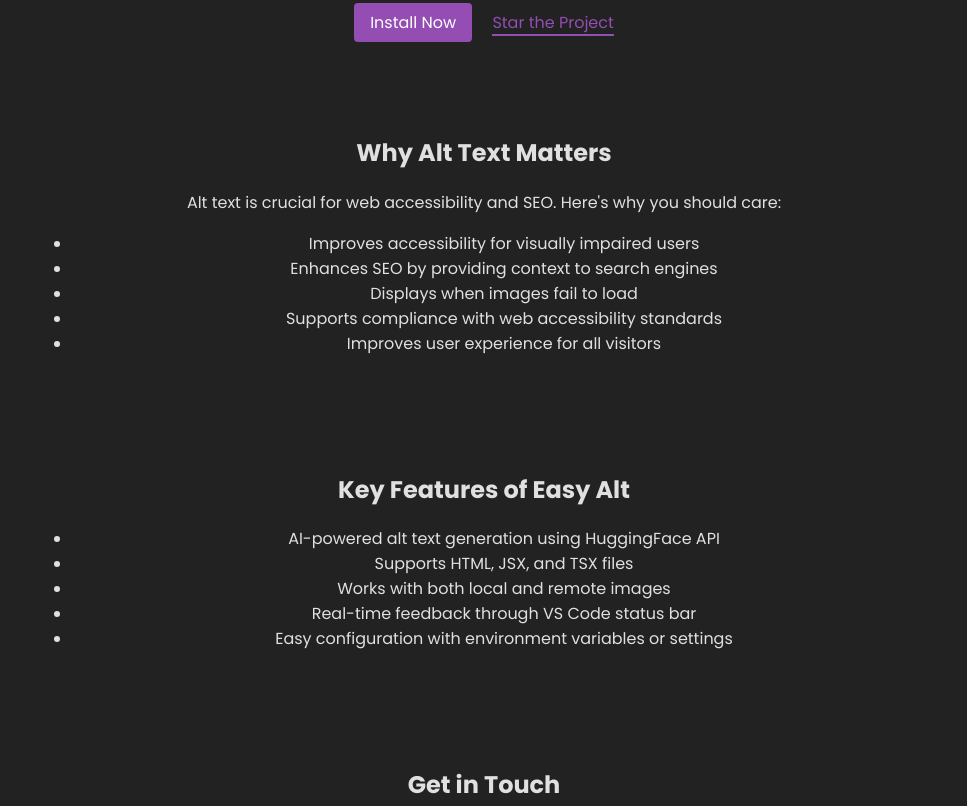
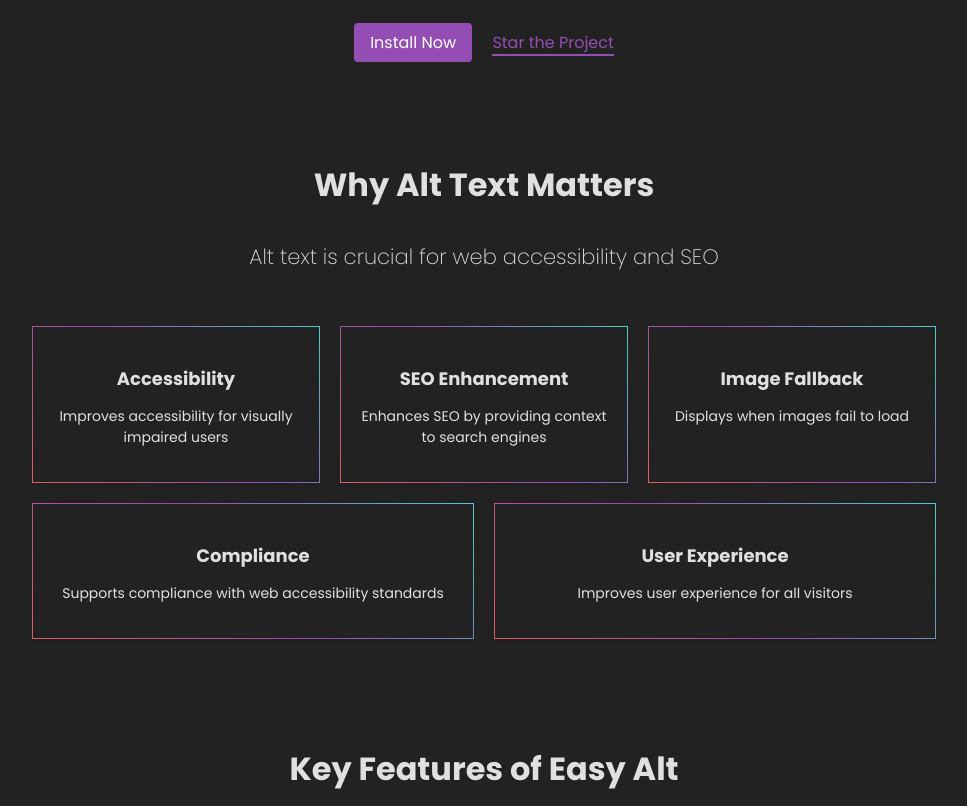
Before and after one commit to FatumaA/easy-alt-website, a plain HTML site: page index.html in a window 1280 px wide. Shown: the part 594-1400 px from the top of the page, without its empty margins (156-1123 px from the left). Drawn offline with Linux system fonts and the light colour scheme.

Commit message:
style: add bento cards to about

```diff
--- a/index.html
+++ b/index.html
@@ -42,7 +42,6 @@
     </nav>
     <main>
         <section id="home">
-
             <h1>AI-Powered <br>
                 <span id="highlight">Alt Text Generator</span>
                 <br>
@@ -52,18 +51,39 @@
             <a href="https://marketplace.visualstudio.com/items?itemName=FatumaA.easy-alt" target="_blank"
                 class="btn">Install Now</a>
             <a href="https://github.com/FatumaA/easy-alt" target="_blank" class="btn-sec">Star the Project</a>
-
         </section>
         <section id="about">
             <h2>Why Alt Text Matters</h2>
-            <p>Alt text is crucial for web accessibility and SEO. Here's why you should care:</p>
-            <ul>
-                <li>Improves accessibility for visually impaired users</li>
-                <li>Enhances SEO by providing context to search engines</li>
-                <li>Displays when images fail to load</li>
-                <li>Supports compliance with web accessibility standards</li>
-                <li>Improves user experience for all visitors</li>
-            </ul>
+            <p>Alt text is crucial for web accessibility and SEO</p>
+            <div class="points-container">
+                <div class="top-row">
+                    <div class="card">
+                        <h3 class="card-title">Accessibility</h3>
+                        <p class="card-content">Improves accessibility for visually impaired users</p>
+                    </div>
+                    <div class="card">
+                        <h3 class="card-title">SEO Enhancement</h3>
+                        <p class="card-content">Enhances SEO by providing context to search engines</p>
+                    </div>
+                    <div class="card">
+                        <h3 class="card-title">Image Fallback</h3>
+                        <p class="card-content">Displays when images fail to load</p>
+                    </div>
+                </div>
+                <div class="bottom-row">
+                    <div class="card">
+                        <h3 class="card-title">Compliance</h3>
+                        <p class="card-content">Supports compliance with web accessibility standards</p>
+                    </div>
+                    <div class="card">
+                        <h3 class="card-title">User Experience</h3>
+                        <p class="card-content">Improves user experience for all visitors</p>
+                    </div>
+                </div>
+            </div>
+
+
+
         </section>
         <section id="features">
             <h2>Key Features of Easy Alt</h2>
--- a/style.css
+++ b/style.css
@@ -28,7 +28,6 @@ body {
     font-family: "Poppins", sans-serif;
     margin: 0 auto;
     padding: 0;
-    /* width: 1000px; */
     background-color: var(--background-color);
     color: var(--text-color);
 }
@@ -97,11 +96,11 @@ section#home > p{
     font-size: 28px;
     font-weight: 200;
     line-height: 2;
-
+    margin-bottom: 3rem;
 }
 
-h1, h2 {
-    color: var(--text-color);
+h2 {
+    font-size: 32px;
 }
 
 .btn {
@@ -122,6 +121,59 @@ h1, h2 {
 .btn:hover {
     background-color: var(--hover-color);
 }
+
+section#about > p{
+    font-size: 21px;
+    font-weight: 200;
+    line-height: 2;
+    margin-bottom: 3rem;
+
+}
+.points-container {
+    display: flex;
+    flex-direction: column;
+    gap: 20px; /* Adjust as needed for vertical spacing between rows */
+}
+
+.top-row, .bottom-row {
+    display: flex;
+    justify-content: space-between;
+    gap: 20px; /* Adjust as needed for horizontal spacing between cards */
+}
+
+.top-row .card {
+    flex: 1;
+}
+
+.bottom-row .card {
+    flex: 1;
+}
+
+.card {
+    border-radius: 8px;
+    padding: 20px;
+    border: 0.5px solid var(--primary-color);
+    border-image: linear-gradient(45deg, #d95f5f, var(--primary-color), #4ECDC4 ) 1;
+    box-shadow: 0 2px 4px rgba(0,0,0,0.1);
+}
+
+.card-title {
+    font-size: 18px;
+    margin-bottom: 10px;
+}
+
+.card-content {
+    font-size: 14px;
+}
+
+/* Bento card on hover */
+.card:hover {
+    transform: translateY(-5px);
+    box-shadow: 0 8px 16px rgba(0, 0, 0, 0.2);
+    border: none;
+    box-shadow: 0 0 20px var(--primary-color);
+}
+
 
 span {
     display: block;
@@ -266,4 +318,15 @@ footer a:hover {
         margin: 0.5rem 0;
         text-align: center;
     }
+
+    .points-container {
+        grid-template-columns: 1fr;
+    }
+
+    .card,
+    .card:nth-child(4),
+    .card:nth-child(5) {
+        grid-column: auto;
+        max-width: 100%;
+    }
 }
```
